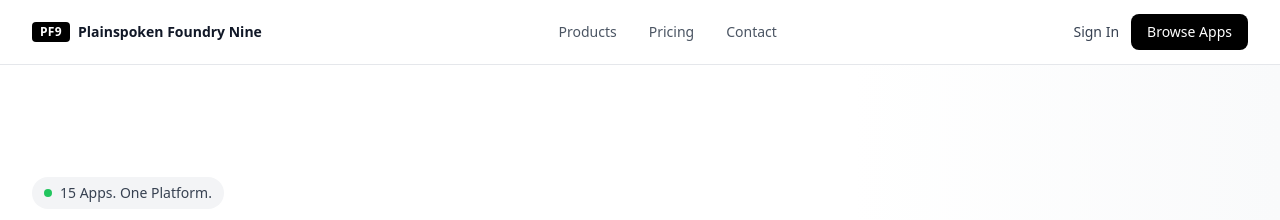
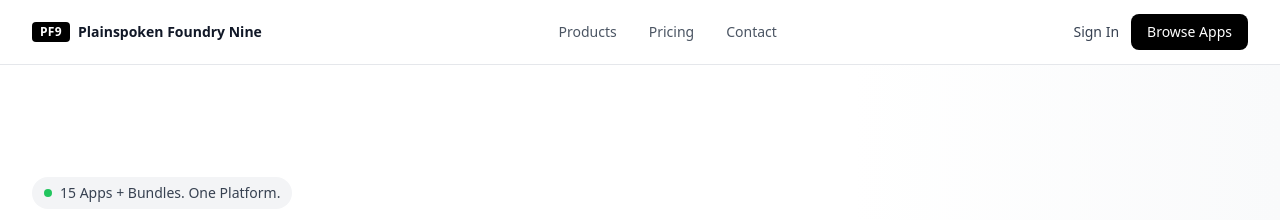
Before and after one commit to Xfree1433/pf9-store, a plain HTML site: page index.html in a window 1280 px wide. Shown: the top 220 px of the page. Drawn offline with nearby package versions, Linux system fonts and the light colour scheme.

Commit message:
Update hero: '15 Apps + Bundles' (matches the 16 cards rendered)

```diff
--- a/index.html
+++ b/index.html
@@ -92,7 +92,7 @@
             <div class="max-w-3xl">
                 <div class="inline-flex items-center gap-2 bg-gray-100 text-gray-700 text-sm font-medium px-3 py-1.5 rounded-full mb-6">
                     <span class="w-2 h-2 bg-green-500 rounded-full"></span>
-                    15 Apps. One Platform.
+                    15 Apps + Bundles. One Platform.
                 </div>
                 <h1 class="text-4xl sm:text-5xl lg:text-6xl font-bold tracking-tight leading-tight mb-6">
                     Software that works<br>as hard as you do
```
